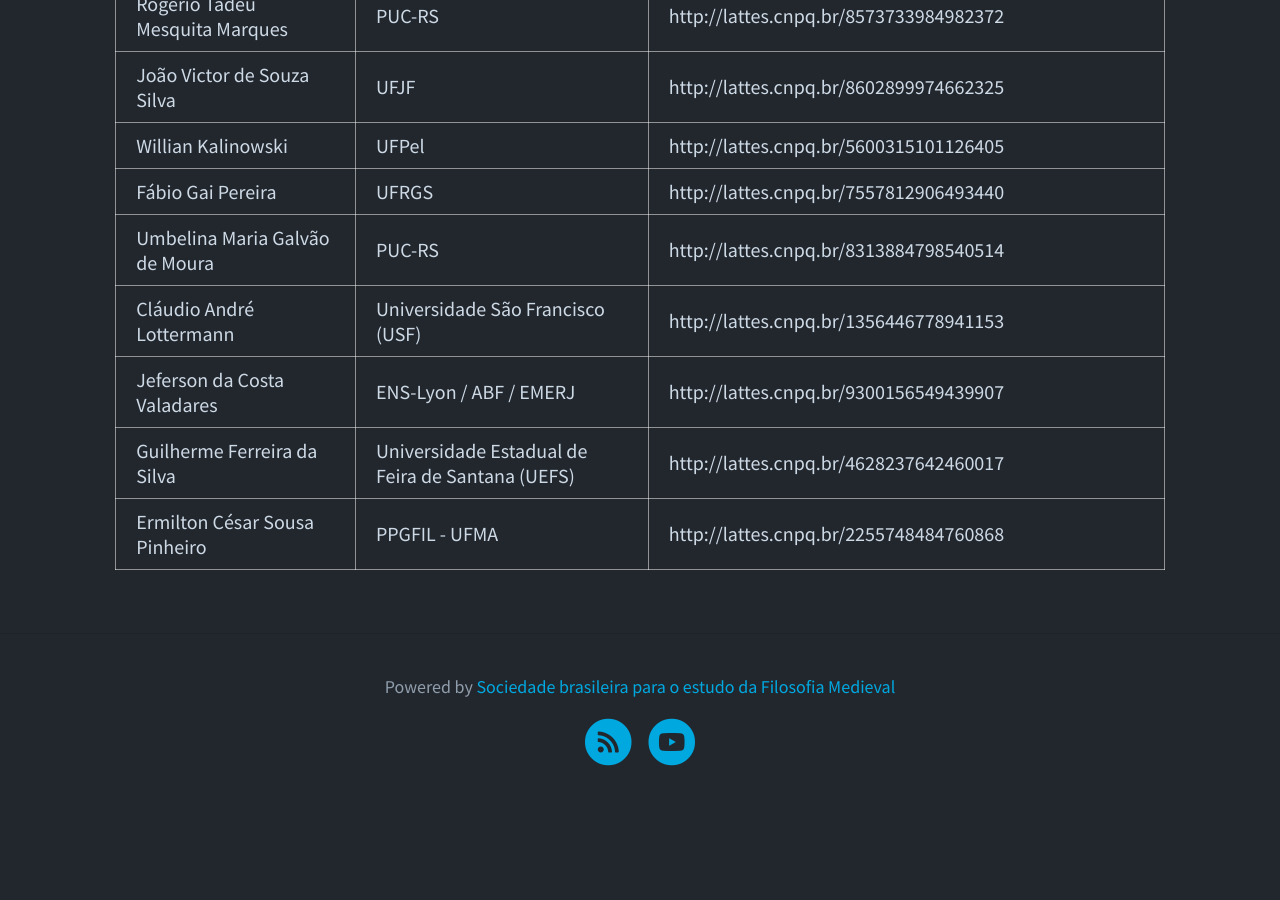
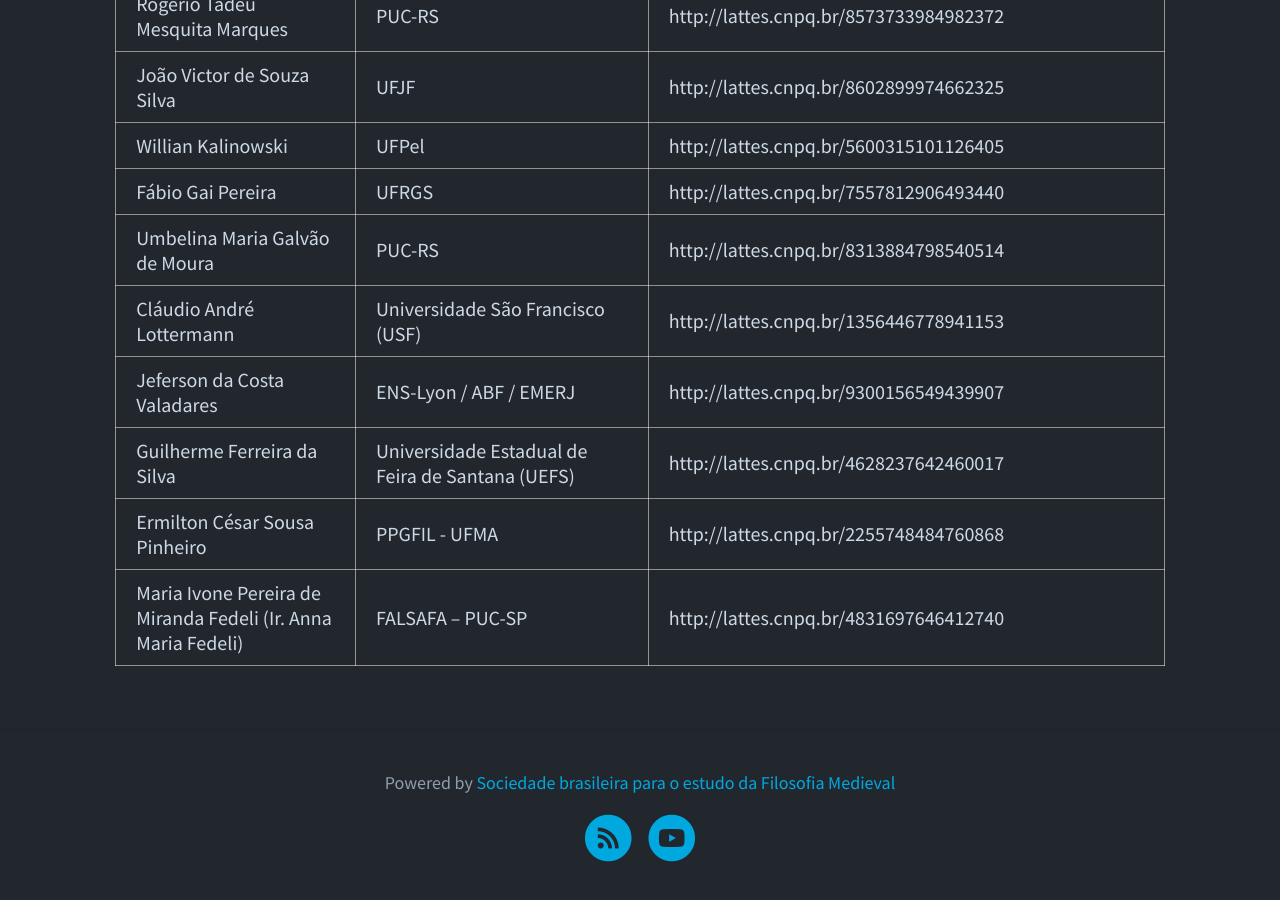
Before and after one commit to nap-o/sbefm, a Jekyll site: the page built from pages/membros.md, in a window 1280 px wide and 900 px high, scrolled down 7598 px. Built offline with Jekyll 4.4.1, drawn with Linux system fonts in a browser that asks for light colours; before the commit the page ends 8402 px from its top, so only the background shows below that.

Commit message:
um novo membro

```diff
--- a/_data/membros.json
+++ b/_data/membros.json
@@ -997,5 +997,14 @@
             "lattes": "http://lattes.cnpq.br/2255748484760868",
             "instituicao": "PPGFIL - UFMA"
         }
+    },
+    {
+        "model": "appsbefm.associado",
+        "pk": 126,
+        "fields": {
+            "first_name": "Maria Ivone Pereira de Miranda Fedeli (Ir. Anna Maria Fedeli)",
+            "lattes": "http://lattes.cnpq.br/4831697646412740",
+            "instituicao": "FALSAFA – PUC-SP"
+        }
     }
 ]
```
